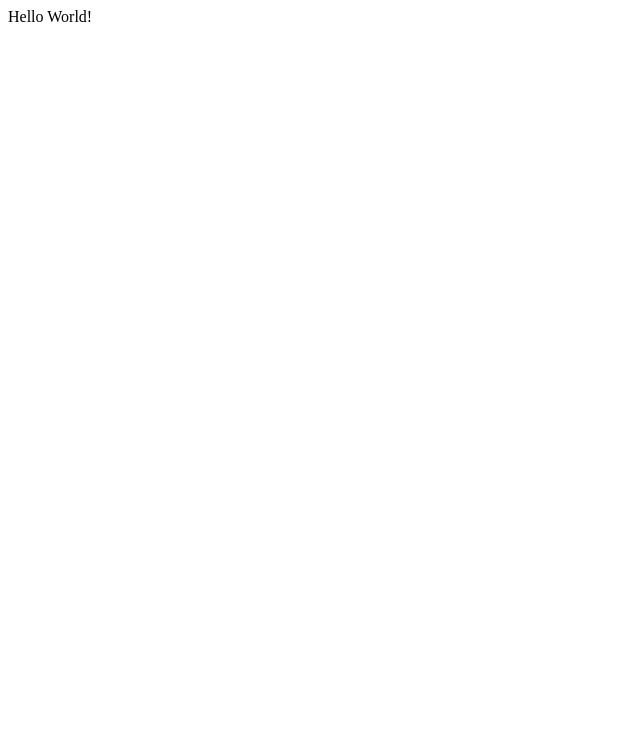
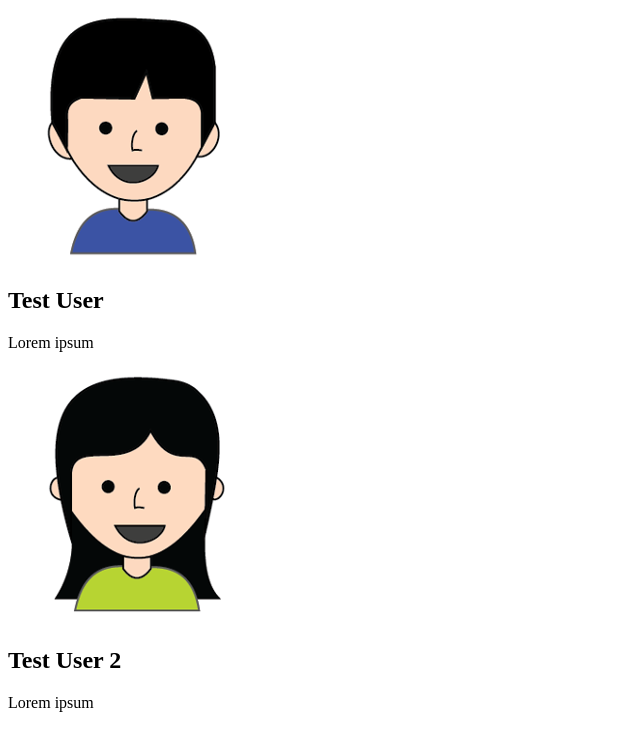
Before and after one commit to vatoer/graphbook2, a React app: page / in a window 1280 px wide. Shown: the top 750 px of the page, without its empty margins (0-640 px from the left). Built offline with nearby package versions, Linux system fonts and the light colour scheme.

Commit message:
Rendering arrays from React state

```diff
--- a/src/client/App.js
+++ b/src/client/App.js
@@ -1,7 +1,41 @@
-import React from 'react';
+import React, { useState } from 'react';
+
+const initialPosts = [
+    {
+        id: 2,
+        text: 'Lorem ipsum',
+        user: {
+            avatar: '/uploads/avatar1.png',
+            username: 'Test User'
+        }
+    },
+    {
+        id: 1,
+        text: 'Lorem ipsum',
+        user: {
+            avatar: '/uploads/avatar2.png',
+            username: 'Test User 2'
+        }
+    }
+];
+
 const App = () => {
     return (
-        <div>Hello World!</div>
+        <div className="container">
+            <div className="feed">
+                {initialPosts.map((post, i) =>
+                    <div key={post.id} className="post">
+                        <div className="header">
+                            <img src={post.user.avatar} />
+                            <h2>{post.user.username}</h2>
+                        </div>
+                        <p className="content">
+                            {post.text}
+                        </p>
+                    </div>
+                )}
+            </div>
+        </div>
     )
 }
 export default App
```
Also changed, not shown: public/uploads/avatar1.png (added), public/uploads/avatar2.png (added), 1 other file (tests, documents, lock files or other folders).
